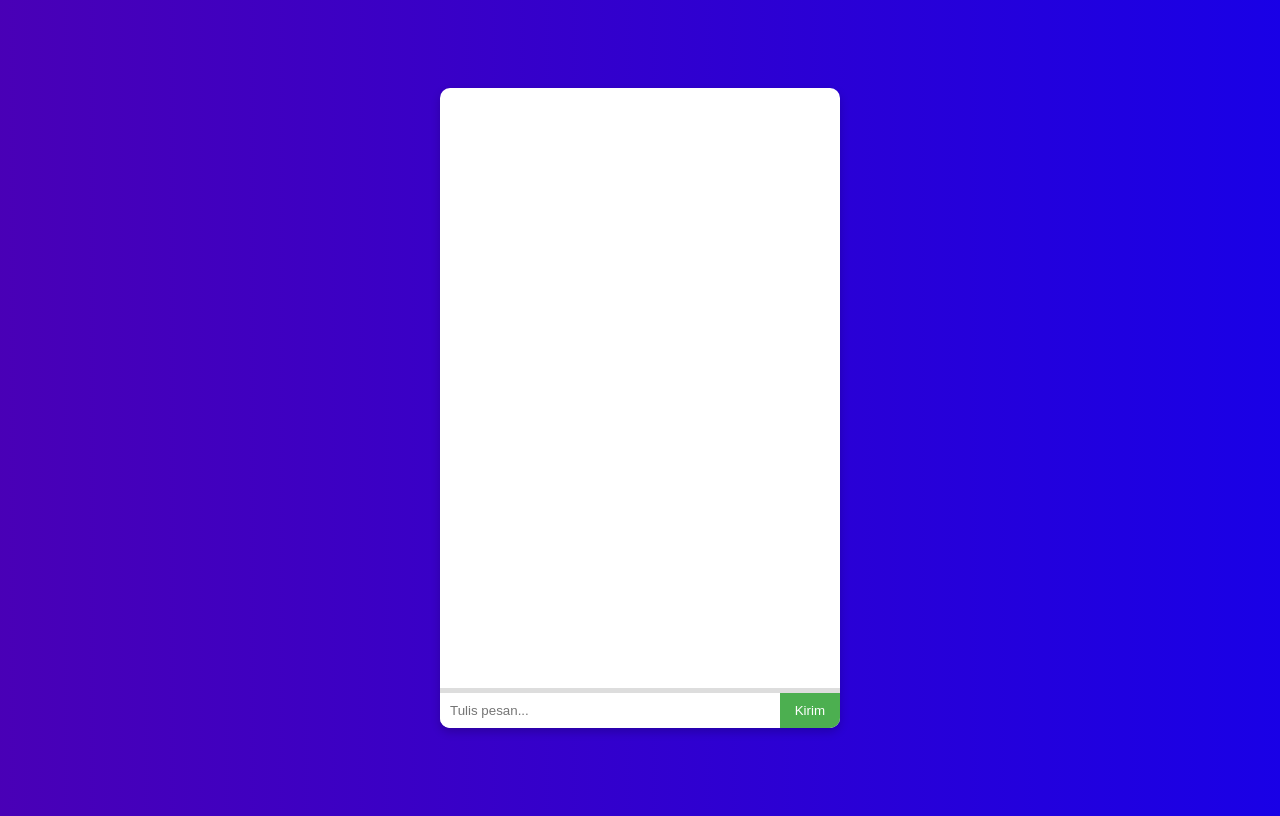
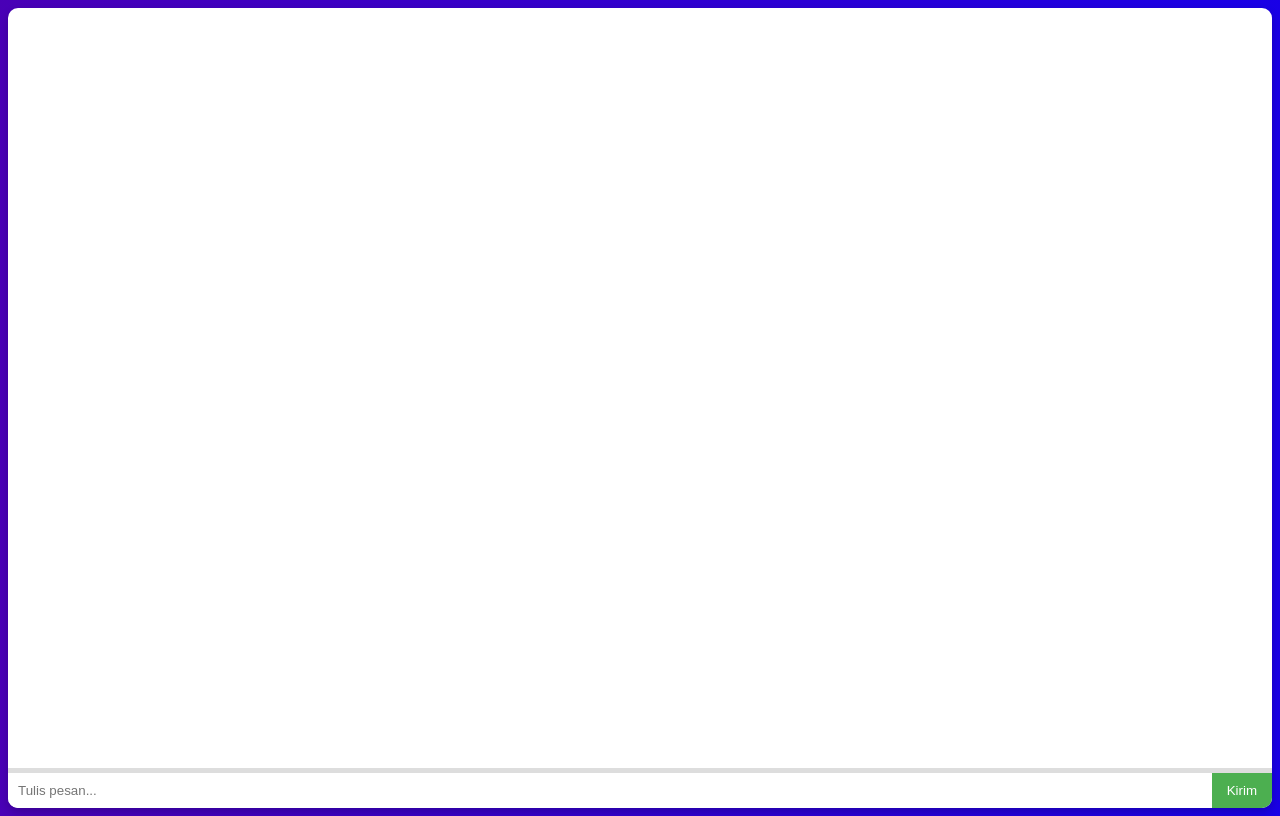
Before and after one commit to ekakurniawan52626-spec/chatbot-ai, a plain HTML site: page index.html in a window 1280 px wide. Drawn offline with Linux system fonts and the light colour scheme.

Commit message:
Update index.html

```diff
--- a/index.html
+++ b/index.html
@@ -23,8 +23,7 @@
 
     .chatbox {
       width: 100%;
-      max-width: 400px;
-      height: 80vh;
+      height: 100%;
       background: #fff;
       border-radius: 10px;
       display: flex;
```
